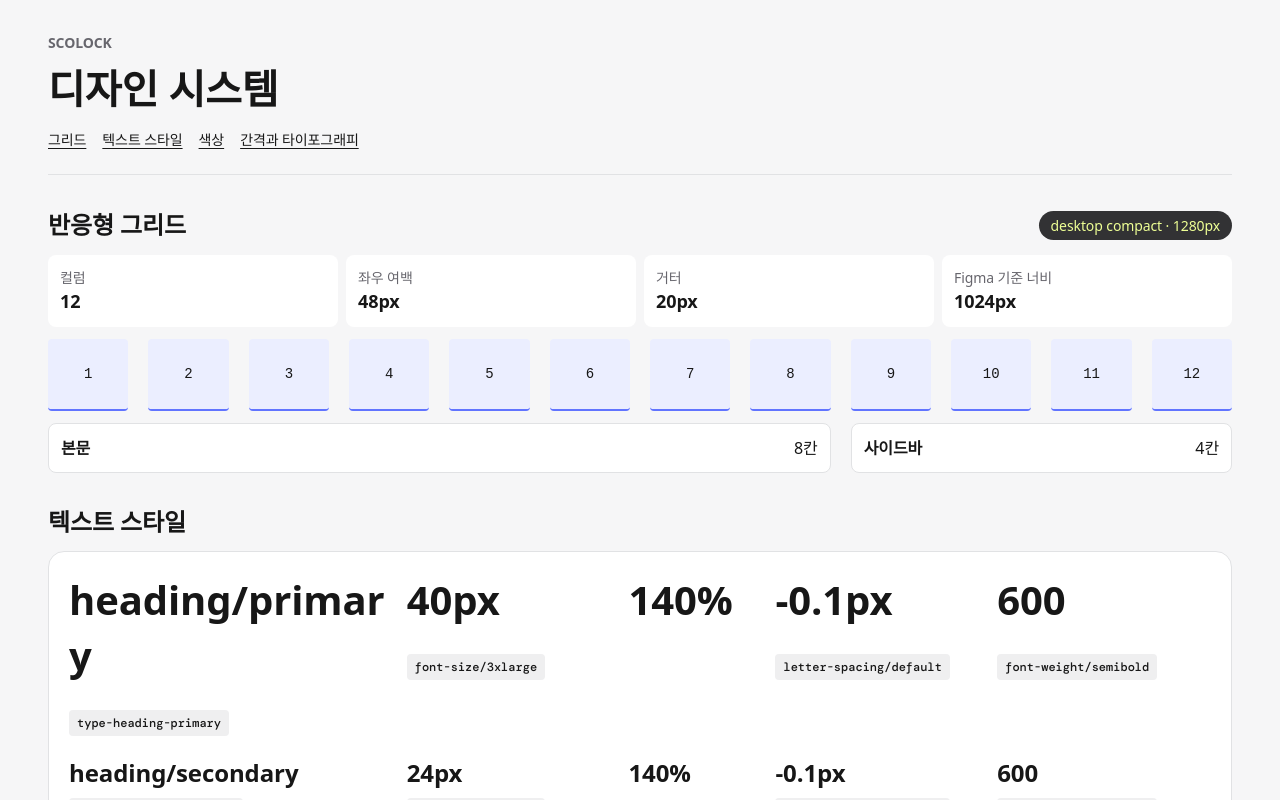
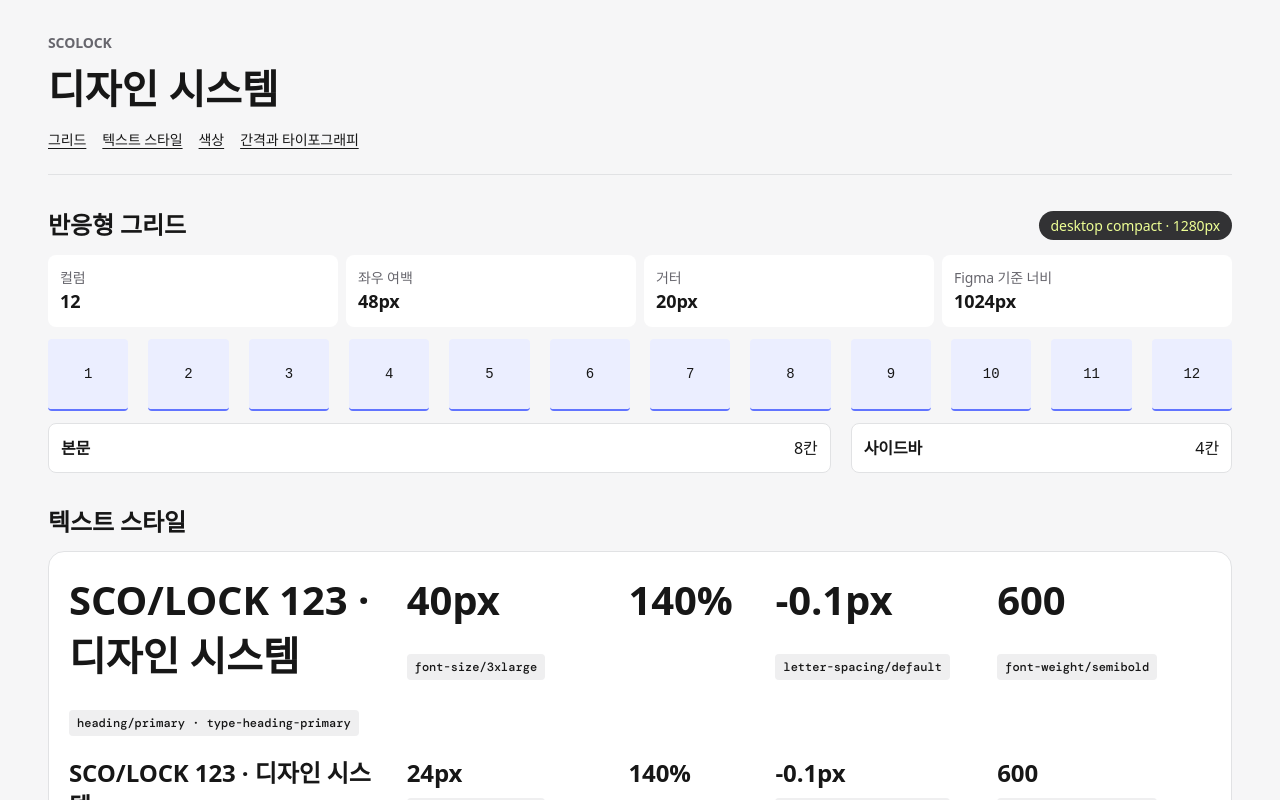
Before and after one commit to SCO-LOCK/FE, a React (Vite) app: page /design_system in a window 1280 px wide. Shown: the top 800 px of the page. Built offline with nearby package versions, Linux system fonts and the light colour scheme; a web font is replaced by a local one.

Commit message:
fix: 충돌 문제 해결 및 타이포 확인용 샘플텍스트 추가

```diff
--- a/src/pages/design-system/DesignSystem.tsx
+++ b/src/pages/design-system/DesignSystem.tsx
@@ -1,6 +1,5 @@
 import { useEffect, useState } from "react";
 import type { CSSProperties } from "react";
-import { Link } from "react-router";
 import TextStylePreview from "./TextStylePreview";
 import {
   appearanceGroups,
--- a/src/pages/design-system/TextStylePreview.tsx
+++ b/src/pages/design-system/TextStylePreview.tsx
@@ -4,6 +4,7 @@ import './text-style-preview.css'
 
 const families = ['heading', 'input', 'body', 'action']
 const styles = Object.entries(textStyles)
+const SAMPLE_TEXT = 'SCO/LOCK 123 · 디자인 시스템'
 
 function TextStylePreview() {
   const preview = useRef<HTMLDivElement>(null)
@@ -38,10 +39,10 @@ function TextStylePreview() {
             const [size, lineHeight, tracking, weight] = values[name] ?? []
 
             return (
-              <li className={'text-style-preview__row ' + style.utility} data-text-style={name} key={name}>
+              <li className={'text-style-preview__row ' + style.utility} key={name}>
                 <div className="text-style-preview__name">
-                  <p>{name}</p>
-                  <code>{style.utility}</code>
+                  <p data-text-style={name}>{SAMPLE_TEXT}</p>
+                  <code>{name} · {style.utility}</code>
                 </div>
                 <dl className="text-style-preview__metrics">
                   <div>
```
